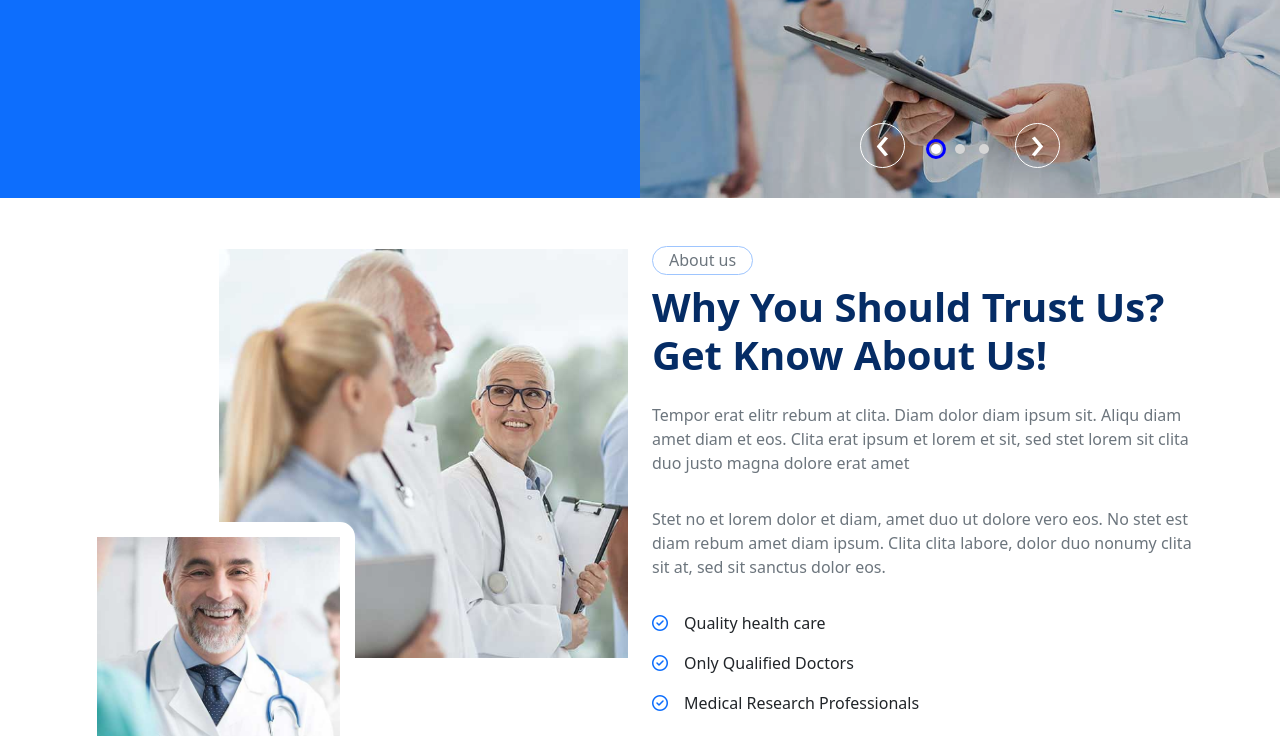
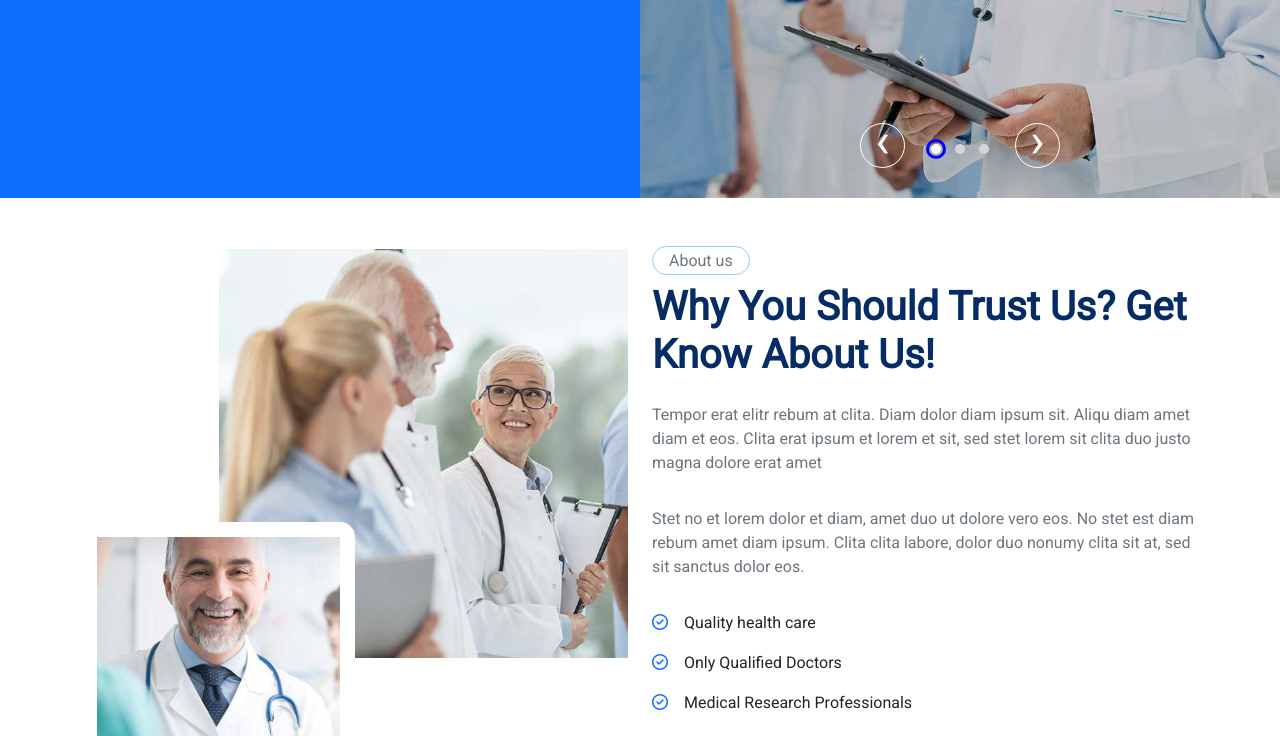
Before and after one commit to maharshi2583/clinic, a plain HTML site: page index.html in a window 1280 px wide. Shown: the part 570-1306 px from the top of the page. Drawn offline with nearby package versions, Linux system fonts and the light colour scheme.

Commit message:
Update style.css

```diff
--- a/style.css
+++ b/style.css
@@ -3,7 +3,9 @@
 :root {
     font-family: 'Roboto', sans-serif !important;
 }
-
+body{
+    font-family: 'Roboto', sans-serif !important;
+}
 /* header */
 #header {
     background-color: #eff5ff;
```
